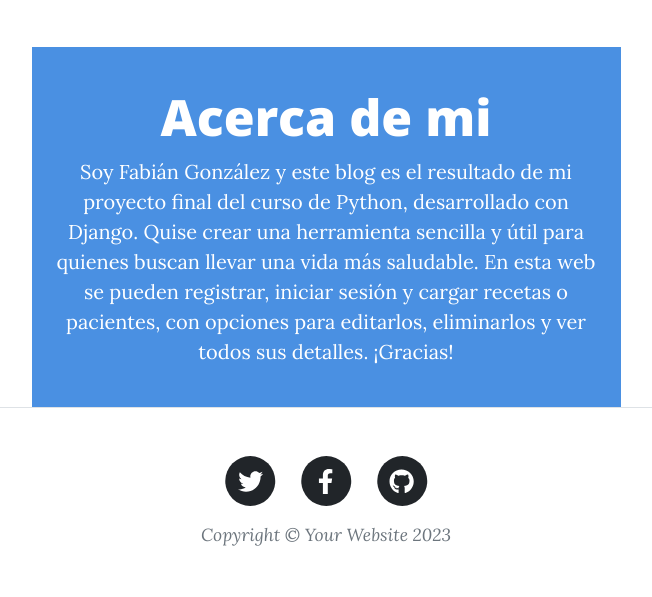
After one commit to fitugonzalez/proyecto_final, a Django app: page /about in a window 1280 px wide. The commit adds this page. Shown: the part 533-1130 px from the top of the page, without its empty margins (314-966 px from the left). Run offline with Django 5.2, Linux system fonts and the light colour scheme; some libraries are stand-ins or nearby versions.

Commit message:
Agregué el about

```diff
--- /dev/null
+++ b/mi_primer_app/templates/mi_primer_app/about.html
@@ -0,0 +1,12 @@
+{% extends "padre.html" %}
+
+{% block title %} Acerca de mi {% endblock %}
+
+{% block content %}
+<header style="background-color: #4a90e2; padding: 40px 20px; color: white; text-align: center;">
+    <h1 style="margin: 0; font-size: 2.5em;">Acerca de mi</h1>
+    <p style="margin: 10px 0 0;">Soy Fabián González y este blog es el resultado de mi proyecto final del curso de Python, desarrollado con Django.
+Quise crear una herramienta sencilla y útil para quienes buscan llevar una vida más saludable. En esta web se pueden registrar, iniciar sesión y cargar recetas o pacientes, con opciones para editarlos, eliminarlos y ver todos sus detalles.
+¡Gracias!</p>
+  </header>
+{% endblock %}
--- a/mi_primer_app/urls.py
+++ b/mi_primer_app/urls.py
@@ -1,5 +1,5 @@
 from django.urls import path
-from .views import (inicio, buscar_pacientes,pacientes,buscar_recetas,
+from .views import (inicio, buscar_pacientes,pacientes,buscar_recetas, about,
                     RecetaListView, RecetaCreateView, RecetaDeleteView, RecetaDetailView, RecetaUpdateView,
                     PacienteUpdateView, PacienteDeleteView, PacienteDetailView, PacienteCreateView)
 
@@ -8,6 +8,8 @@ urlpatterns = [
     path('pacientes/', pacientes, name='pacientes'),
     path('pacientes/buscar', buscar_pacientes, name='buscar_pacientes'),
     path('recetas/buscar', buscar_recetas, name='buscar_recetas'),
+    path('about', about, name='about'),
+
     # urls con vistas basadas en clase
     path('crear-receta/', RecetaCreateView.as_view(), name='crear-receta'),
     path('listar-recetas/', RecetaListView.as_view(), name='listar-recetas'),
--- a/mi_primer_app/views.py
+++ b/mi_primer_app/views.py
@@ -22,6 +22,8 @@ def pacientes(request):
     pacientes = Paciente.objects.all()
     return render(request, 'mi_primer_app/pacientes.html', {'pacientes': pacientes})
 
+def about(request):
+    return render(request, 'mi_primer_app/about.html')
 
 def buscar_pacientes(request):
     if request.method == 'GET':
--- a/templates/padre.html
+++ b/templates/padre.html
@@ -48,7 +48,7 @@
                             <li class="nav-item"><a class="nav-link px-lg-3 py-3 py-lg-4" href="{% url 'login' %}">Login</a></li>
                             <li class="nav-item"><a class="nav-link px-lg-3 py-3 py-lg-4" href="{% url 'register' %}">Registro</a></li>
                         {% endif %}
-
+                        <li class="nav-item"><a class="nav-link px-lg-3 py-3 py-lg-4" href="{% url 'about' %}">About</a></li>
                     </ul>
                 </div>
             </div>
```
